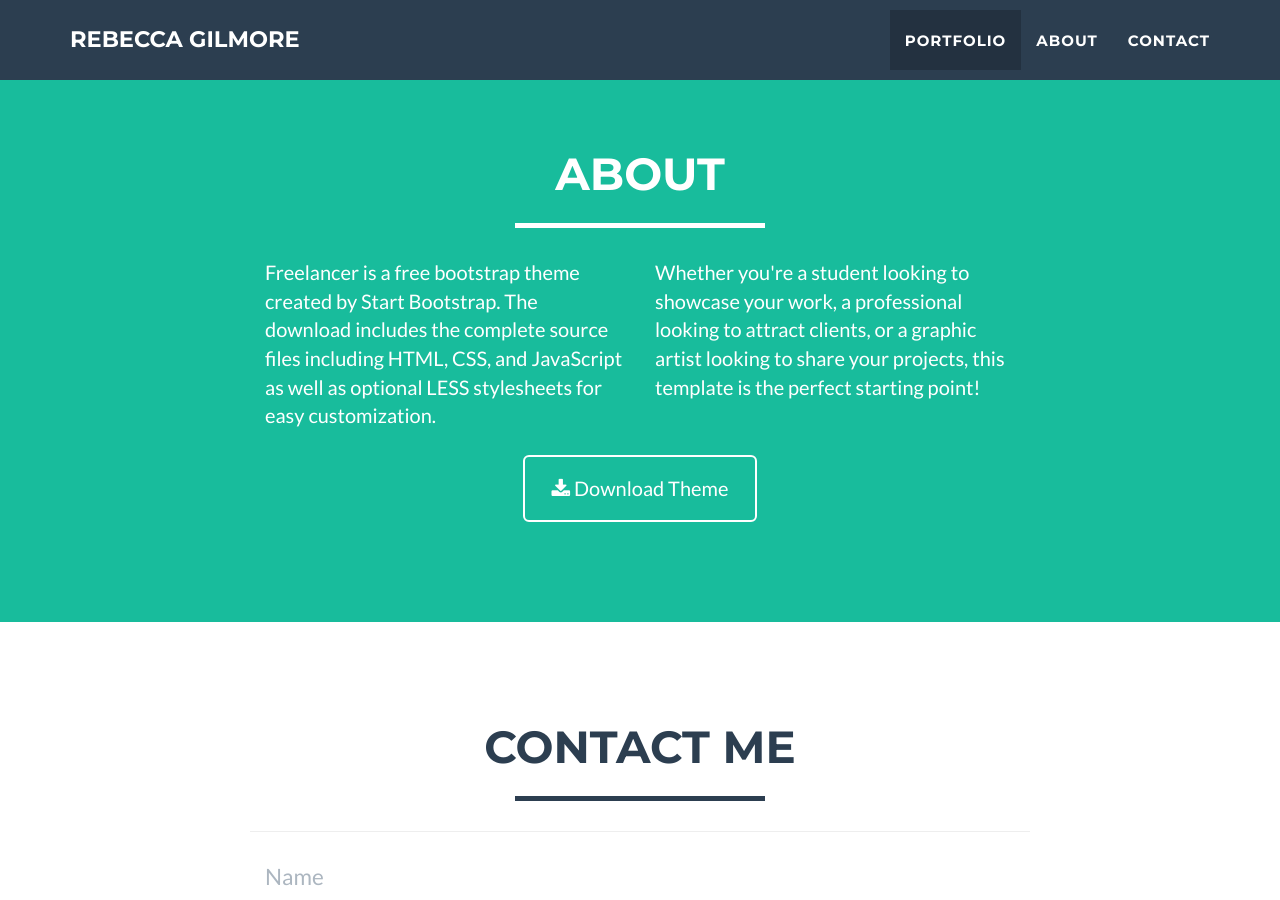
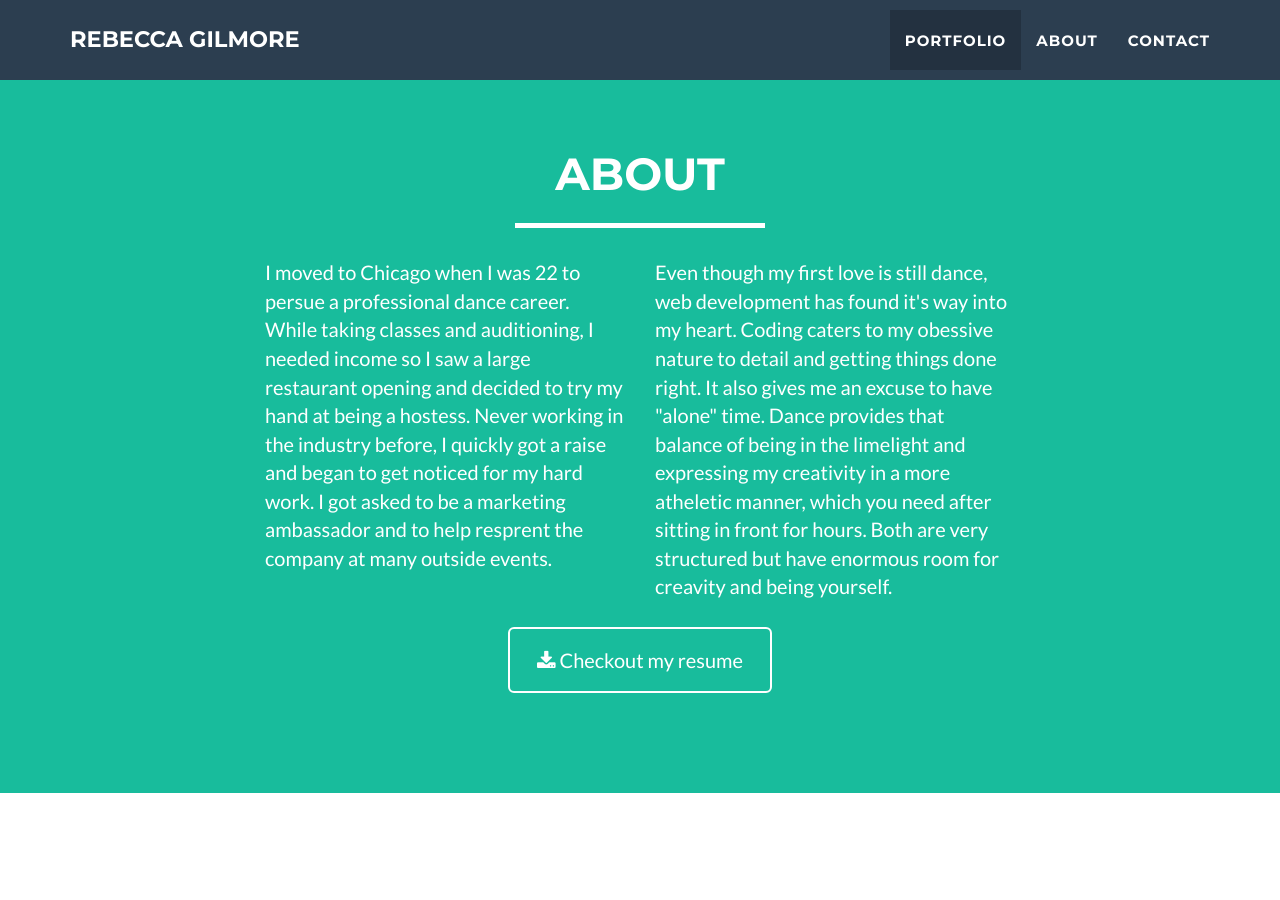
Before and after one commit to rcgilmore/rcgilmore.github.io, a Jekyll site: the page built from index.html, in a window 1280 px wide and 900 px high, scrolled down 1616 px. Built offline with Jekyll 4.4.1, drawn with Linux system fonts in a browser that asks for light colours.

Commit message:
first draft about me

```diff
--- a/_includes/about.html
+++ b/_includes/about.html
@@ -9,14 +9,14 @@
             </div>
             <div class="row">
                 <div class="col-lg-4 col-lg-offset-2">
-                    <p>Freelancer is a free bootstrap theme created by Start Bootstrap. The download includes the complete source files including HTML, CSS, and JavaScript as well as optional LESS stylesheets for easy customization.</p>
+                    <p>I moved to Chicago when I was 22 to persue a professional dance career. While taking classes and auditioning, I needed income so I saw a large restaurant opening and decided to try my hand at being a hostess. Never working in the industry before, I quickly got a raise and began to get noticed for my hard work. I got asked to be a marketing ambassador and to help resprent the company at many outside events. </p>
                 </div>
                 <div class="col-lg-4">
-                    <p>Whether you're a student looking to showcase your work, a professional looking to attract clients, or a graphic artist looking to share your projects, this template is the perfect starting point! </p>
+                    <p>Even though my first love is still dance, web development has found it's way into my heart. Coding caters to my obessive nature to detail and getting things done right. It also gives me an excuse to have "alone" time. Dance provides that balance of being in the limelight and expressing my creativity in a more atheletic manner, which you need after sitting in front for hours. Both are very structured but have enormous room for creavity and being yourself.  </p>
                 </div>
                 <div class="col-lg-8 col-lg-offset-2 text-center">
                     <a href="#" class="btn btn-lg btn-outline">
-                        <i class="fa fa-download"></i> Download Theme
+                        <i class="fa fa-download"></i> Checkout my resume
                     </a>
                 </div>
             </div>
```
